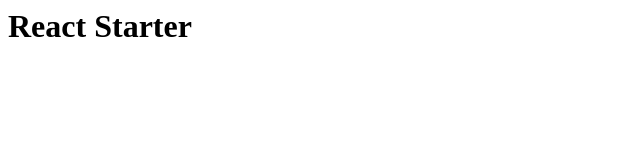
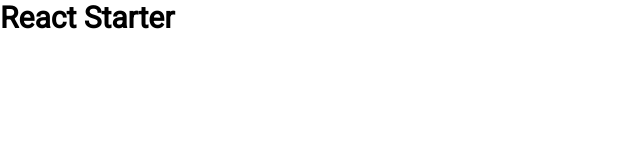
Before and after one commit to sljudge/starters, a React app: page react/src/index.html in a window 1280 px wide. Shown: the whole page, without its empty margins (0-640 px from the left). Built offline with nearby package versions, Linux system fonts and the light colour scheme.

Commit message:
default style added

```diff
--- a/react/src/index.html
+++ b/react/src/index.html
@@ -6,7 +6,30 @@
   <meta http-equiv="X-UA-Compatible" content="ie=edge">
   <script src="https://kit.fontawesome.com/2af9b70016.js"></script>
   <link href="https://fonts.googleapis.com/css?family=Roboto&display=swap" rel="stylesheet">
+
   <title>React project</title>
+
+  <style>
+    * {
+      box-sizing: border-box;
+    }
+
+    html {
+      margin: 0;
+      padding: 0;
+      font-size: 15px;
+      font-family: 'Roboto', sans-serif;
+      overflow-x: hidden;
+    }
+
+    body {
+      margin: 0;
+      padding: 0;
+      min-height: 100vh;
+      min-width: 100vw;
+      max-width: 100vw;
+    }
+  </style>
 </head>
 
 <body>
```
